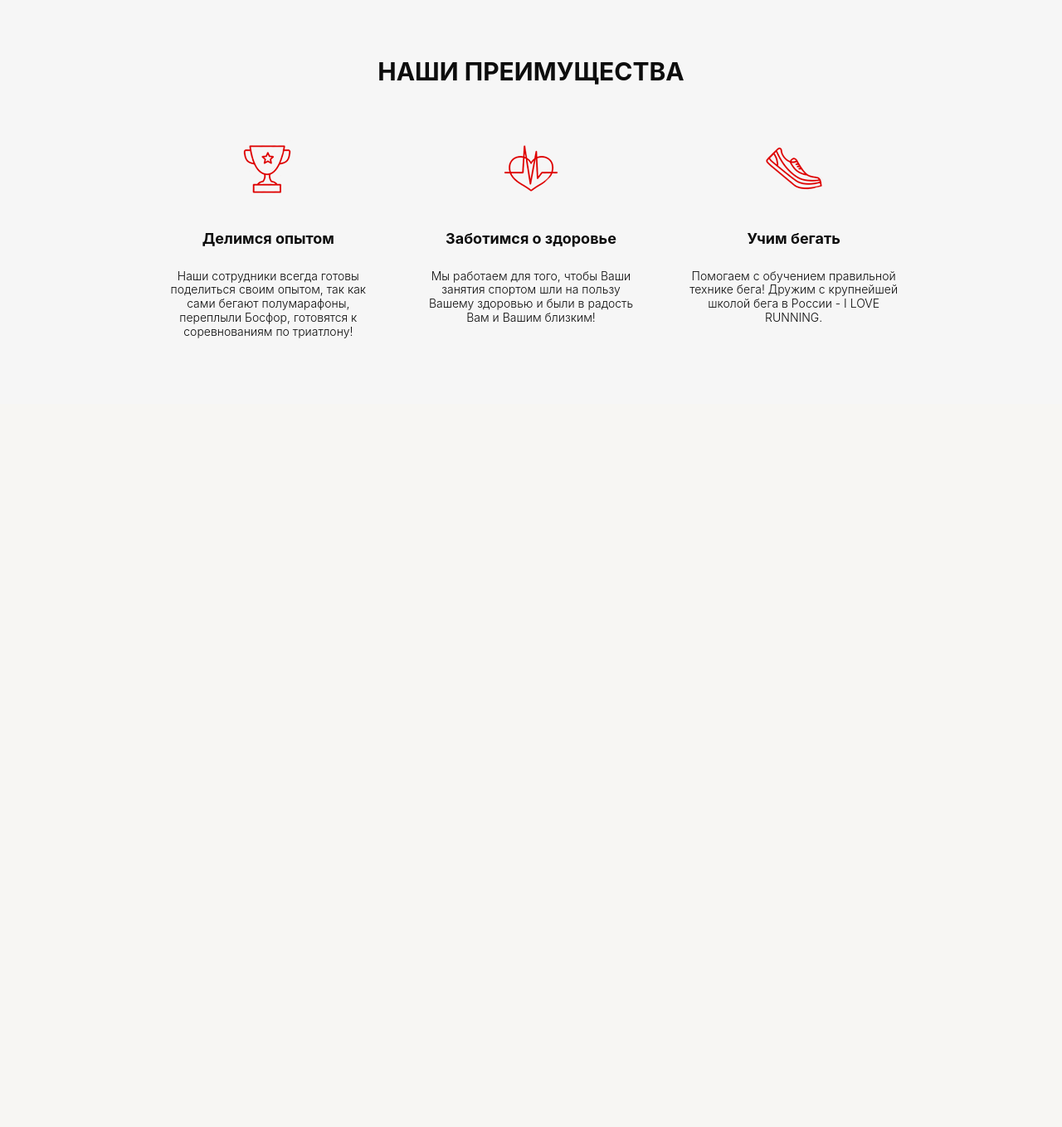
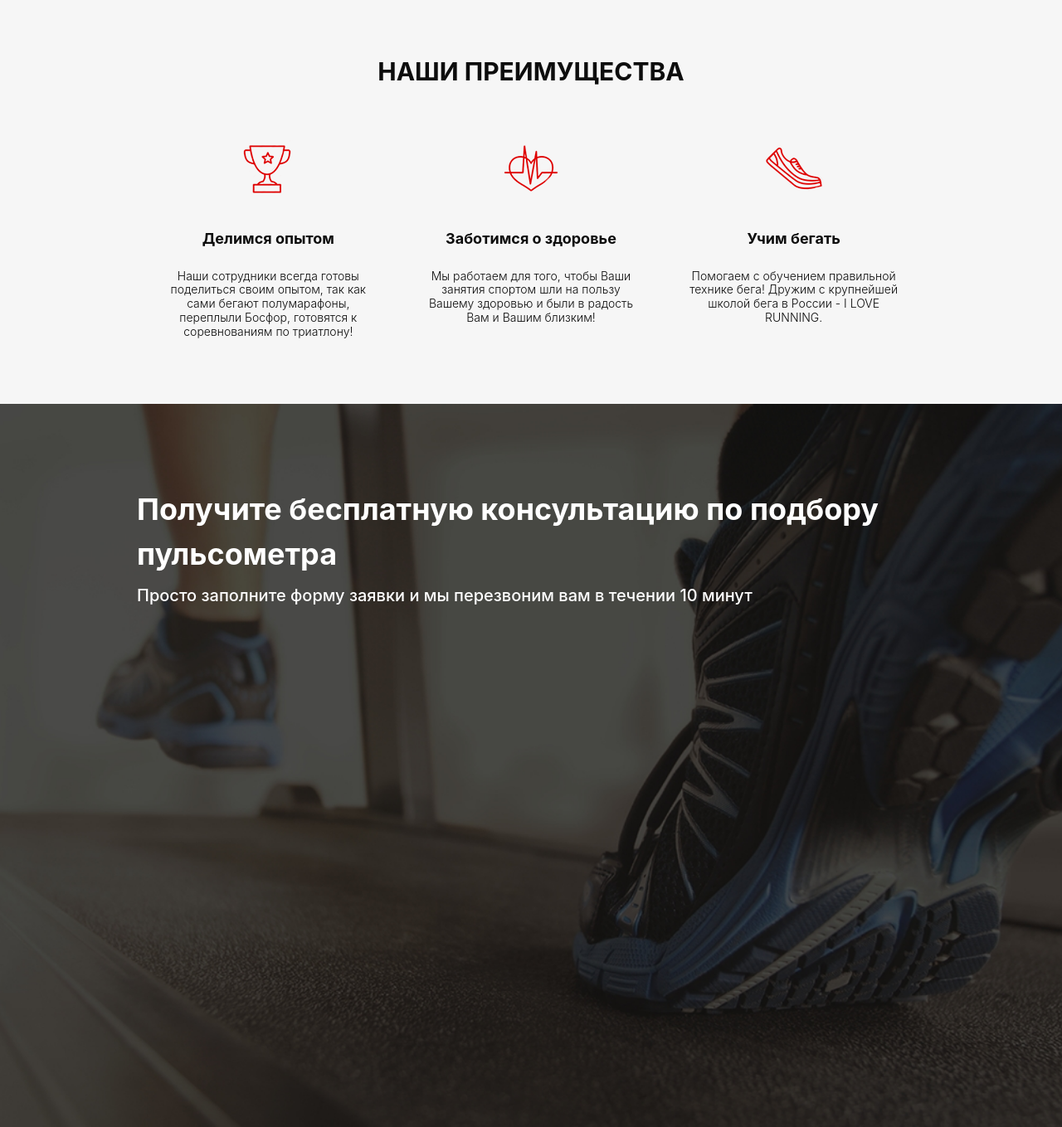
Before and after one commit to MazeEazer/Heart-rate-monitors, a PHP site: page / in a window 1280 px wide. Shown: the part 765-2124 px from the top of the page at 83% size. Before the commit the page ends 1173 px from the top, so only its background shows below. Run offline with PHP 8.4, Linux system fonts and the light colour scheme.

Commit message:
forms 1 step

```diff
--- a/src/index.html
+++ b/src/index.html
@@ -81,12 +81,23 @@
             Помогаем с обучением
             правильной технике бега!
             Дружим с крупнейшей школой бега в России - I LOVE RUNNING.
-
           </div>
         </div>
       </div>
     </div>
   </div>
+
+  <div class="consultation">
+    <div class="container">
+      <h2 class="title title__left">
+        Получите бесплатную консультацию по подбору пульсометра
+      </h2>
+      <div class="consultation__descr">
+        Просто заполните форму заявки и мы перезвоним вам в течении 10 минут
+      </div>
+    </div>
+  </div>
+
   </div>
 </body>
 </html>
--- /dev/null
+++ b/src/sass/blocks/_consultation.scss
@@ -0,0 +1,10 @@
+.consultation{
+  min-height: 680px;
+  padding: 100px 0 92px 0;
+  background: url(../../img/consultation.jpg) center (center/cover) no-repeat;
+  &__descr{
+    color: #ffffff;
+    font-size: 20px;
+    font-weight: 500;
+  }
+}
--- /dev/null
+++ b/src/sass/blocks/_titles.scss
@@ -0,0 +1,11 @@
+.title{
+  color: #0d0d0d;
+  font-size: 30px;
+  font-weight: 700;
+  text-align: center;
+  &__left{
+    color: #fff;
+    font-size: 36px;
+    text-align: left;
+  }
+}
--- a/src/sass/blocks/style.scss
+++ b/src/sass/blocks/style.scss
@@ -10,3 +10,5 @@
  @import '../blocks/buttons';
  @import '../blocks/advantages';
  @import '../blocks/media';
+ @import '../blocks/titles';
+@import '../blocks/consultation';
```
Also changed, not shown: src/sass/css/style.min.css, 1 other file.
